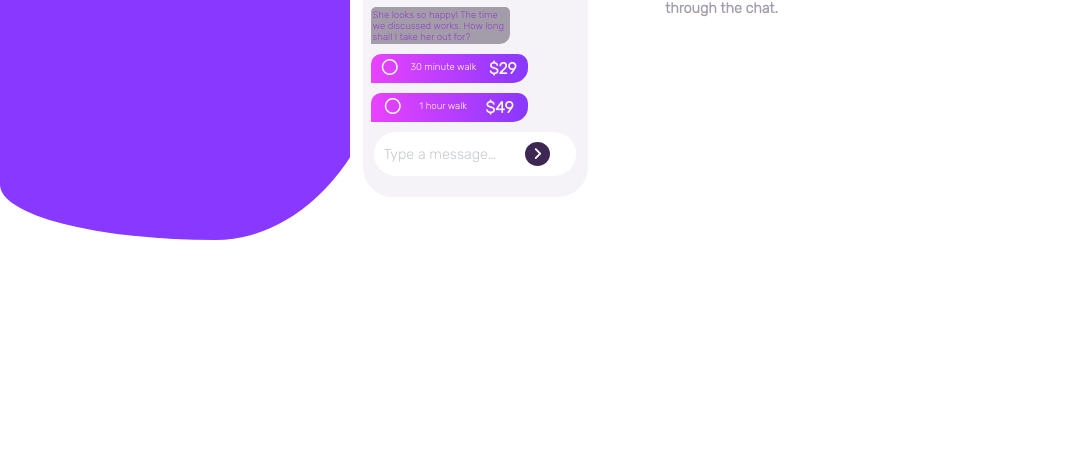
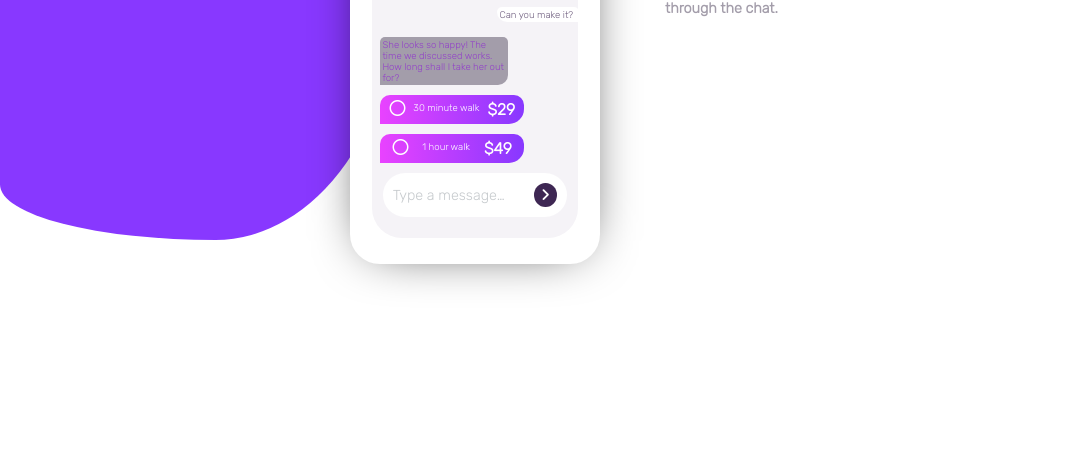
Before and after one commit to adelekewest/chat-app, a plain HTML site: page index.html in a window 1280 px wide. Shown: the part 350-800 px from the top of the page, without its empty margins (0-1078 px from the left). Drawn offline with Linux system fonts and the light colour scheme.

Commit message:
Updated the css app background file

```diff
--- a/css/styles.css
+++ b/css/styles.css
@@ -30,6 +30,8 @@ body {
     width: 69%;
     background-color: hsl(0, 0%, 100%);
     padding-bottom: 15px;
+    border: 11px solid #fff;
+    box-shadow: 0 0 54px -21px #000000;
 }
 
 .avatar-container {
```
